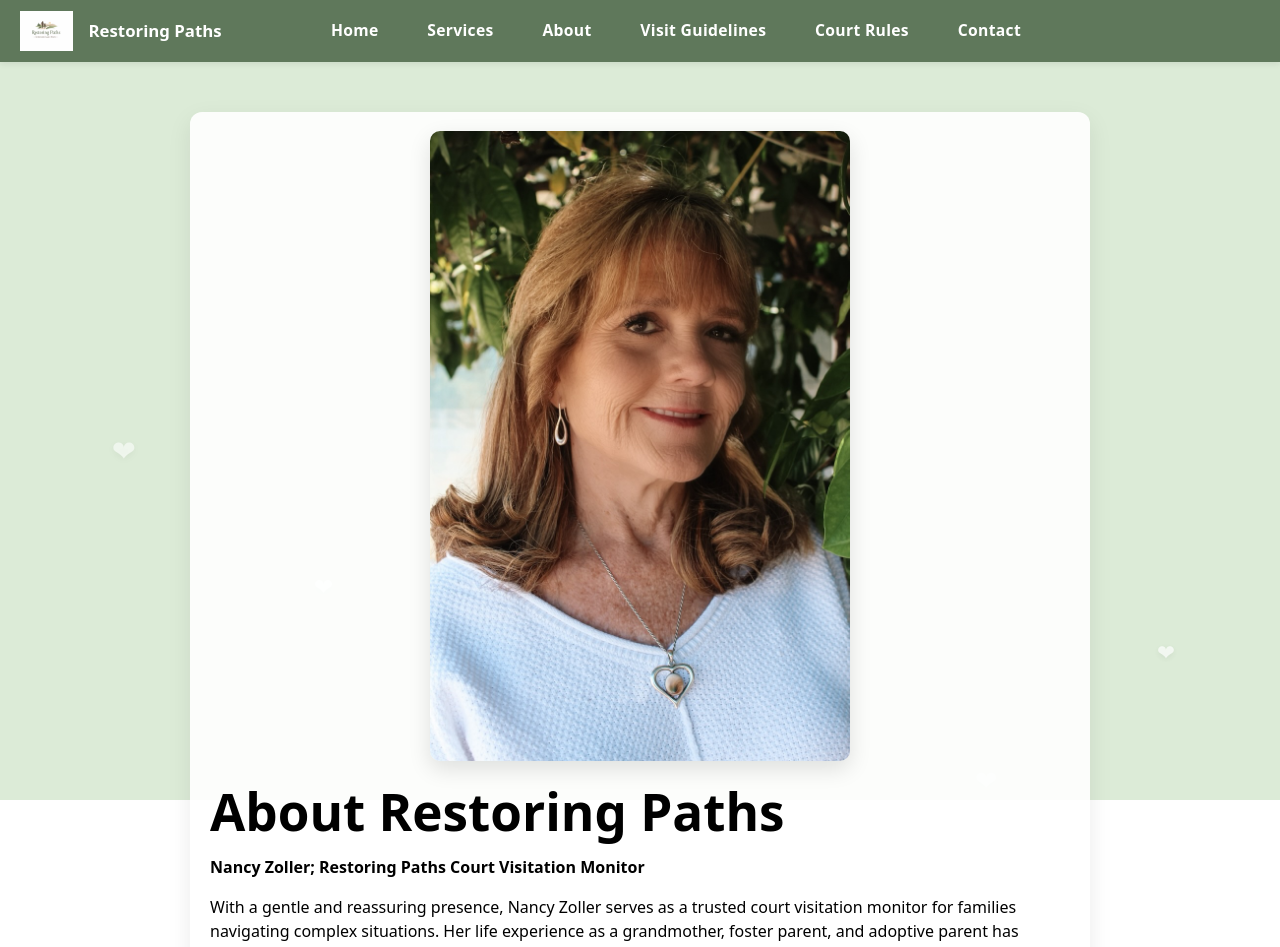
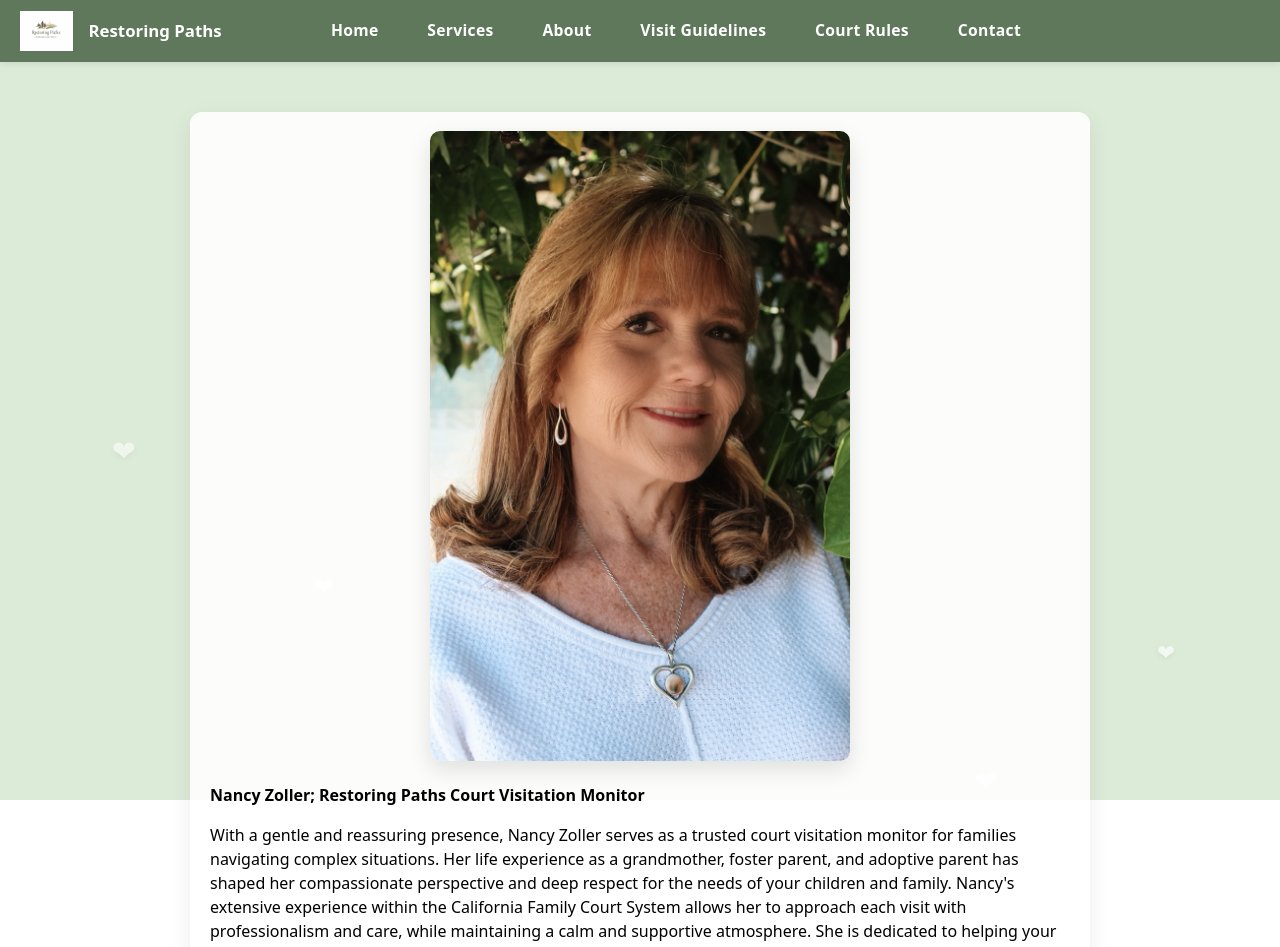
Before and after one commit to AnthonyC4848/Restoring-Paths, a React (Vite) app in the folder Restored_paths/: page /about in a window 1280 px wide. Shown: the top 947 px of the page. Built offline with nearby package versions, Linux system fonts and the light colour scheme.

Commit message:
Update About page content

```diff
--- a/Restored_paths/src/pages/About.jsx
+++ b/Restored_paths/src/pages/About.jsx
@@ -3,7 +3,7 @@ import nancyPhoto from '../assets/Facetune_.jpg'
 
 export default function About(){
   return (
-    <section aria-labelledby="about-title">
+    <section aria-label="About Restoring Paths">
       <div className="content-panel" style={{maxWidth:900,margin:'0 auto'}}>
         <figure style={{margin:'0 0 1rem 0',textAlign:'center'}}>
           <img
@@ -12,7 +12,7 @@ export default function About(){
             style={{width:'100%',maxWidth:420,height:'auto',borderRadius:'10px',boxShadow:'0 8px 22px rgba(0,0,0,0.12)'}}
           />
         </figure>
-        <h1 id="about-title">About Restoring Paths</h1>
+
         <p><strong>Nancy Zoller; Restoring Paths Court Visitation Monitor</strong></p>
         <p>
           With a gentle and reassuring presence, Nancy Zoller serves as a trusted court visitation monitor for families navigating complex situations. Her life experience as a grandmother, foster parent, and adoptive parent has shaped her compassionate perspective and deep respect for the needs of your children and family. Nancy&apos;s extensive experience within the California Family Court System allows her to approach each visit with professionalism and care, while maintaining a calm and supportive atmosphere. She is dedicated to helping your family feel safe, heard, and treated with dignity throughout the visitation process.
```
